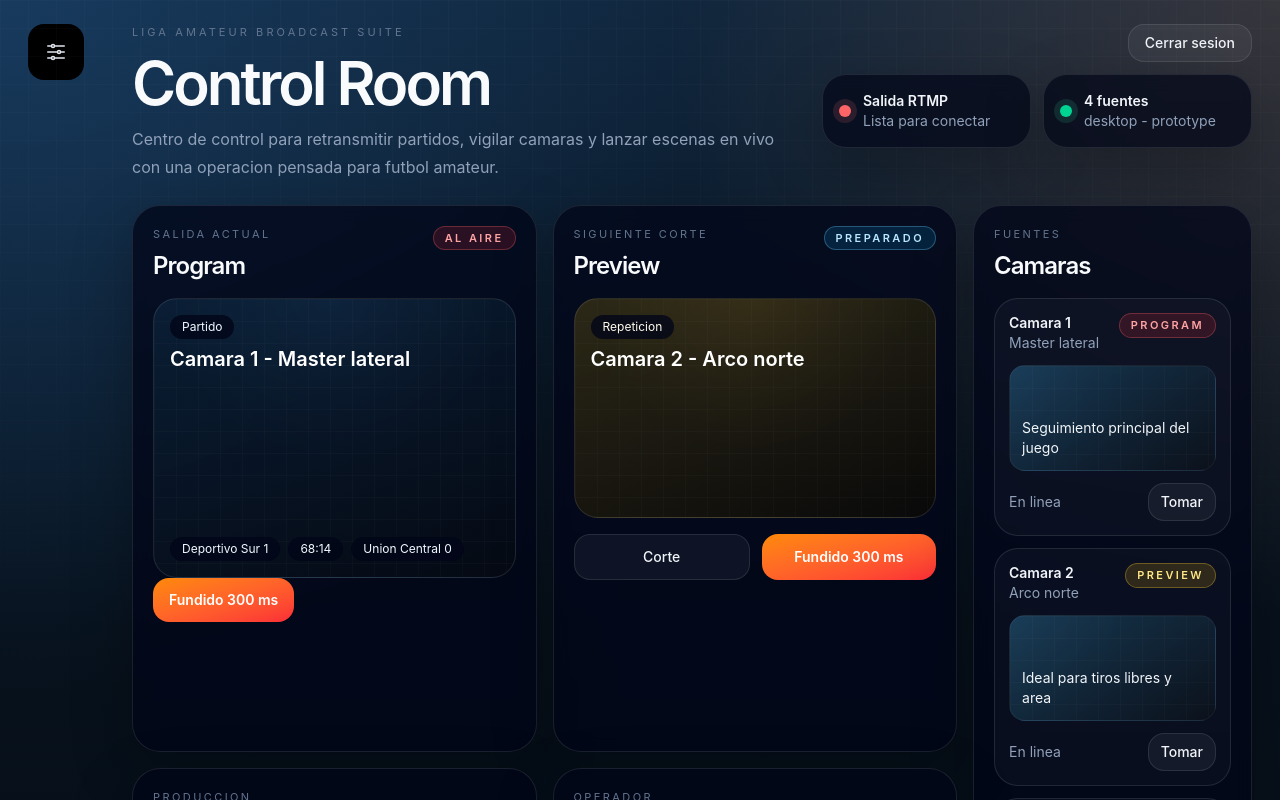
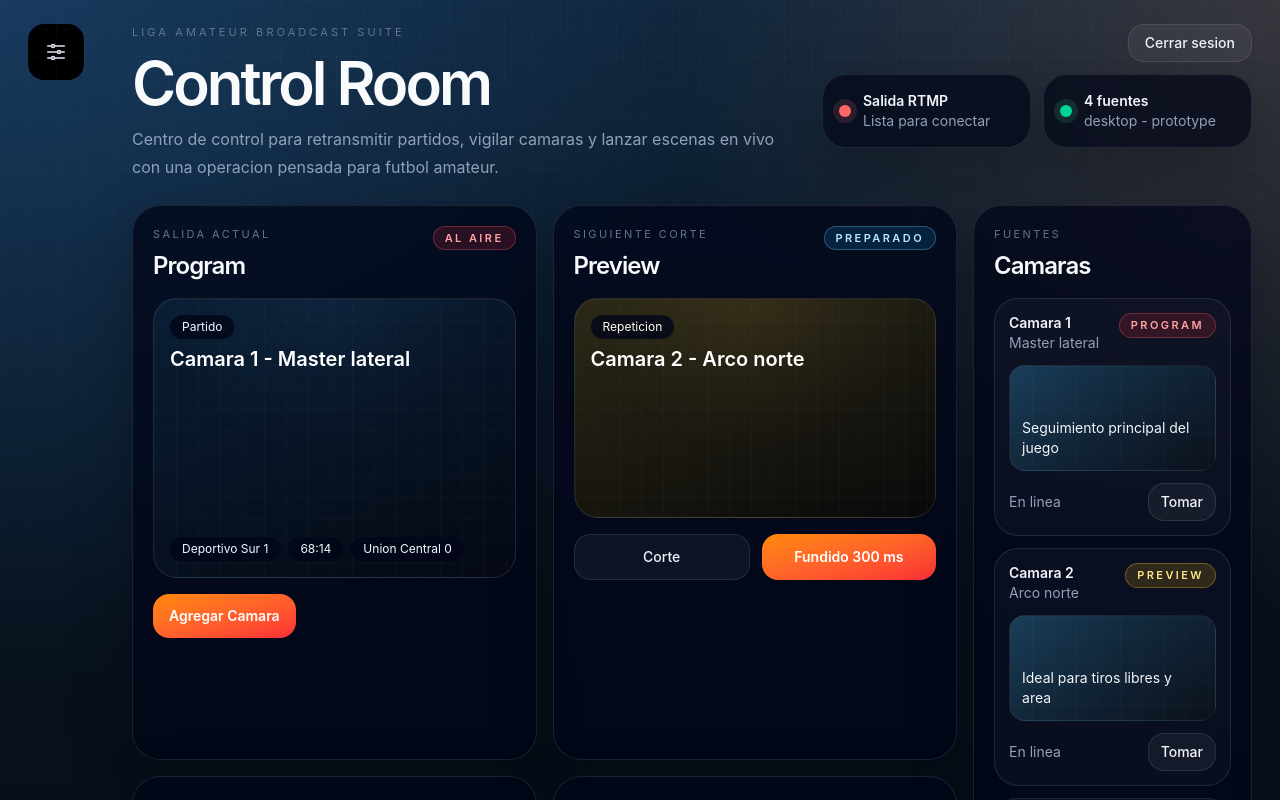
Before and after one commit to LeaGaj04/App-Streaming, a React (Vite) app in the folder app-streaming/: page /addCam in a window 1280 px wide. Both pictures are taken after typing "Sample", "Sample123" into the empty fields and a click on the button "Entrar al panel de transmision". Shown: the top 800 px of the page. Built offline with nearby package versions, Linux system fonts and the light colour scheme.

Commit message:
actualizacion AddCam

```diff
--- a/app-streaming/src/App.jsx
+++ b/app-streaming/src/App.jsx
@@ -1,5 +1,6 @@
 import { useState } from 'react'
 import { Sidebar, SidebarBody, SidebarHeader, SidebarItem, SidebarLabel, SidebarSection } from '@/components/sidebar'
+import { useNavigate } from  'react-router-dom'
 
 
 const cameraFeeds = [
@@ -190,6 +191,8 @@ function TallyBadge({ tally }) {
 }
 
 function App({ onLogout }) {
+const navigate = useNavigate();
+
   const runtime =
     window.controlRoom?.getRuntimeInfo?.() ?? {
       appName: 'Control Room',
@@ -201,6 +204,11 @@ function App({ onLogout }) {
   const toggleSidebar = () => {
     setSidebarAbierta((prev) => !prev)
   }
+
+  /* Navegar */
+  const irAddCam = () => {
+    navigate('/addCam')
+  };
 
   return (
     <div className="min-h-screen bg-[radial-gradient(circle_at_top_left,rgba(48,124,199,0.24),transparent_32%),radial-gradient(circle_at_top_right,rgba(255,137,61,0.16),transparent_28%),linear-gradient(180deg,#10263d,#07111c_35%,#050a12_100%)] text-slate-200">
@@ -385,8 +393,8 @@ function App({ onLogout }) {
               </div>
 
             </div>
-            <button className="flex-1 rounded-2xl bg-linear-to-br from-orange-400 to-red-500 px-4 py-3 text-sm font-semibold text-white transition hover:-translate-y-0.5">
-              Fundido 300 ms
+            <button type="button" onClick={irAddCam} className="flex-1 rounded-2xl bg-linear-to-br from-orange-400 to-red-500 mt-4 px-4 py-3 text-sm font-semibold text-white transition hover:-translate-y-0.5">
+              Agregar Camara
             </button>
           </section>
 
--- a/app-streaming/src/Root.jsx
+++ b/app-streaming/src/Root.jsx
@@ -1,6 +1,7 @@
 import { useState } from 'react'
 import App from './App.jsx'
 import Login from './login.jsx'
+import { Routes, Route} from 'react-router-dom'
 
 function Root() {
   const [isAuthenticated, setIsAuthenticated] = useState(false)
@@ -10,6 +11,14 @@ function Root() {
   }
 
   return <App onLogout={() => setIsAuthenticated(false)} />
+
+  return (
+    <Routes>
+      <Route path="/" element={<App />}/>
+      <Route path="/addCam" element={<addCam/>}/>
+    </Routes>
+  )
+
 }
 
 export default Root
--- /dev/null
+++ b/app-streaming/src/addCam.jsx
@@ -0,0 +1,9 @@
+import { useNavigate } from 'react-router-dom'
+
+function App(){
+    return(
+        <div>
+            <h1>hola</h1>
+        </div>
+    )
+}
--- a/app-streaming/src/main.jsx
+++ b/app-streaming/src/main.jsx
@@ -1,10 +1,13 @@
 import { StrictMode } from 'react'
 import { createRoot } from 'react-dom/client'
+import { BrowserRouter } from 'react-router-dom'
 import './index.css'
 import Root from './Root.jsx'
 
 createRoot(document.getElementById('root')).render(
   <StrictMode>
-    <Root />
-  </StrictMode>,
+    <BrowserRouter>
+      <Root />
+    </BrowserRouter>
+  </StrictMode>
 )
```
